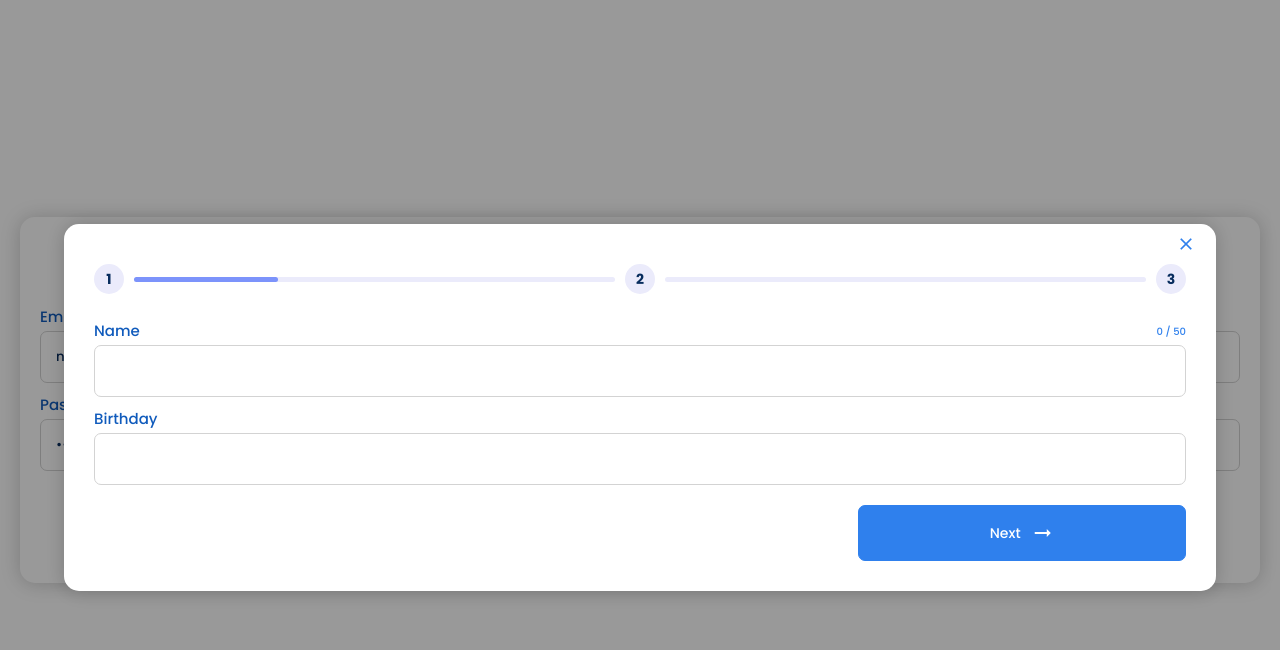
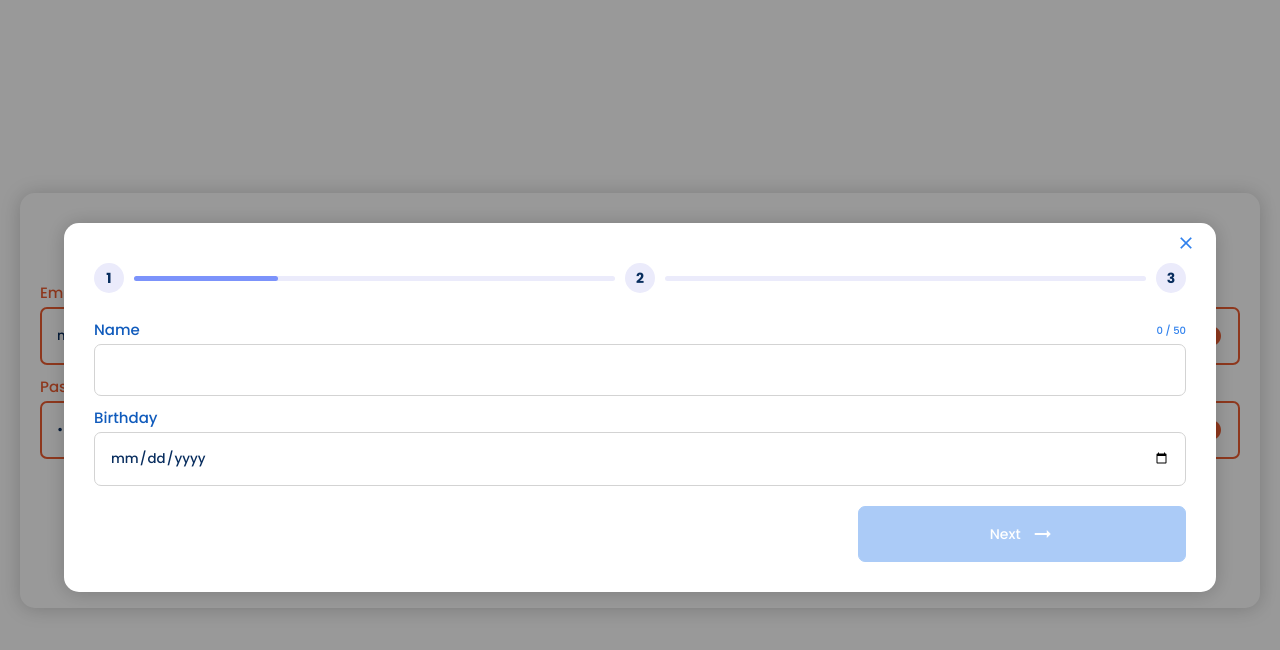
Before and after one commit to Matheus-Galdino/Tweeter, a Vue app: page /login in a window 1280 px wide. Both pictures are taken after typing "name@example.com", "Sample123" into the empty fields and a click on the button "Sign up". Shown: the top 650 px of the page. Built offline with nearby package versions, Linux system fonts and the light colour scheme.

Commit message:
Added some validations and invalid state to input component

```diff
--- a/src/components/Input.vue
+++ b/src/components/Input.vue
@@ -1,20 +1,27 @@
 <template>
-  <div class="input-container">
+  <div :class="['input-container', { error: valid === false }]">
     <div class="input-container__header">
-      <label :for="labelText">{{ labelText }}</label>
+      <label>{{ labelText }}</label>
       <p v-show="showCharCount && inputType != 'date'">
         {{ `${modelValue.length} / ${maxLength}` }}
       </p>
     </div>
+
     <div class="input-container__content">
       <span class="material-icons" v-show="startIcon">{{ startIcon }}</span>
+
       <input
+        ref="input"
         :type="inputType"
-        :id="labelText"
+        :tabindex="tabIndex"
+        :maxlength="maxLength"
+        @blur="validate"
         @input="$emit('update:modelValue', $event.target.value)"
-        :maxlength="maxLength"
       />
-      <span class="material-icons" v-show="endIcon">{{ endIcon }}</span>
+
+      <span class="material-icons-outlined error-icon" v-show="valid === false">
+        error
+      </span>
     </div>
   </div>
 </template>
@@ -43,15 +50,42 @@ export default defineComponent({
     startIcon: {
       type: String,
     },
-    endIcon: {
-      type: String,
+    minLength: {
+      type: Number,
     },
     maxLength: {
       type: Number,
     },
+    tabIndex: {
+      type: Number,
+      default: 0,
+    },
+    required: {
+      type: Boolean,
+      default: false,
+    },
     showCharCount: {
       type: Boolean,
       default: false,
+    },
+    valid: {
+      type: Boolean,
+      default: null,
+    },
+  },
+  methods: {
+    validate(): void {
+      if (this.required && this.modelValue === "") {
+        this.$emit("update:valid", false);
+        return;
+      }
+
+      if (this.minLength && this.modelValue.length < this.minLength) {
+        this.$emit("update:valid", false);
+        return;
+      }
+
+      this.$emit("update:valid", true);
     },
   },
 });
@@ -60,6 +94,24 @@ export default defineComponent({
 <style lang="scss" scoped>
 .input-container {
   margin: 1rem 0;
+
+  &.error {
+    label {
+      color: #ed5d31;
+    }
+
+    .input-container__content {
+      border: 2px solid #ed5d31;
+
+      &:focus-within {
+        border-bottom: 2px solid #ed5d31;
+      }
+    }
+
+    input {
+      caret-color: #ed5d31;
+    }
+  }
 
   &__header {
     display: flex;
@@ -75,18 +127,30 @@ export default defineComponent({
     font-size: 1.5rem;
   }
 
-  input {
-    width: 100%;
+  &__content {
+    display: flex;
+    column-gap: 1rem;
+    align-items: center;
+
     padding: 1.5rem;
-    color: #082d5e;
     border-radius: 7px;
-    caret-color: #105bbc;
     border: 1px solid lightgray;
-    transition: border-bottom 250ms ease-out;
+    transition: border-bottom 200ms ease-out;
 
-    &:focus {
+    &:focus-within {
       border-bottom: 5px solid #2f80ed;
     }
   }
+
+  input {
+    flex-grow: 1;
+    border: none;
+    color: #082d5e;
+    caret-color: #105bbc;
+  }
+
+  .error-icon {
+    color: #ed5d31;
+  }
 }
 </style>
--- a/src/components/Signup.vue
+++ b/src/components/Signup.vue
@@ -10,11 +10,21 @@
         <div :class="['connector', { active: step >= 1 }]">
           <div class="inner-bg"></div>
         </div>
-        <li :class="{ active: step > 2 }" @click="step = 2">2</li>
+        <li
+          :class="{ active: step > 2 }"
+          @click="if (validations.namee && validations.birthday) step = 2;"
+        >
+          2
+        </li>
         <div :class="['connector', { active: step >= 2 }]">
           <div class="inner-bg"></div>
         </div>
-        <li :class="{ active: step == 3 }" @click="step = 3">3</li>
+        <li
+          :class="{ active: step == 3 }"
+          @click="if (validations.username && validations.email) step = 3;"
+        >
+          3
+        </li>
       </ul>
     </div>
 
@@ -22,14 +32,26 @@
       <section v-show="step == 1">
         <Input
           labelText="Name"
+          :minLength="3"
           :maxLength="50"
+          :required="true"
           :showCharCount="true"
           v-model="user.name"
+          v-model:valid="validations.name"
         />
 
-        <Input labelText="Birthday" v-model="user.birthday" />
+        <Input
+          labelText="Birthday"
+          inputType="date"
+          :required="true"
+          v-model="user.birthday"
+          v-model:valid="validations.birthday"
+        />
 
-        <button @click="step = 2">
+        <button
+          :disabled="!validations.name || !validations.birthday"
+          @click="step = 2"
+        >
           Next
           <span class="material-icons-outlined"> arrow_right_alt </span>
         </button>
@@ -38,13 +60,22 @@
       <section v-show="step == 2">
         <Input
           labelText="Username"
+          :minLength="5"
           :maxLength="50"
+          :required="true"
           :showCharCount="true"
           v-model="user.username"
+          v-model:valid="validations.username"
         />
-        <Input labelText="Email" inputType="email" v-model="user.email" />
+        <Input
+          labelText="Email"
+          inputType="email"
+          :required="true"
+          v-model="user.email"
+          v-model:valid="validations.email"
+        />
 
-        <button @click="step = 3">
+        <button :disabled="!validations.username || !validations.email" @click="step = 3">
           Next
           <span class="material-icons-outlined"> arrow_right_alt </span>
         </button>
@@ -53,36 +84,35 @@
       <section v-show="step == 3">
         <Input
           labelText="Password"
+          inputType="password"
+          :minLength="8"
           :maxLength="20"
+          :required="true"
           :showCharCount="true"
           v-model="user.password"
+          v-model:valid="validations.password"
         />
 
         <Input
           labelText="Confirm Password"
+          inputType="password"
+          :minLength="8"
           :maxLength="20"
+          :required="true"
           :showCharCount="true"
           v-model="confirmPassword"
+          v-model:valid="confirmPasswordValid"
         />
 
         <button @click="signup">Sign up</button>
       </section>
-      <!--
-          <Select
-          :options="options"
-          v-model:selected="selected"
-        />
-         {{ `${selected.text} || ${selected.value}` }} -->
     </div>
   </section>
 </template>
 
 <script lang="ts">
 import Input from "./Input.vue";
-// import Select from "./Select.vue";
-import SelectOption from "@/models/SelectOption.interface";
-
-import { defineComponent, PropType } from "vue";
+import { defineComponent } from "vue";
 
 export default defineComponent({
   name: "Signup",
@@ -90,21 +120,21 @@ export default defineComponent({
   data() {
     return {
       step: 1,
-      selected: {
-        type: Object as PropType<SelectOption>,
-      },
       user: {
         name: "",
         email: "",
         birthday: "",
         username: "",
       },
+      validations: {
+        name: null,
+        birthday: null,
+        username: null,
+        email: null,
+        password: null,
+      },
       confirmPassword: "",
-      options: [
-        { text: "Option a", value: "A" },
-        { text: "Option b", value: "B" },
-        { text: "Option c", value: "C" },
-      ] as SelectOption[],
+      confirmPasswordValid: null,
     };
   },
   methods: {
--- a/src/models/SelectOption.interface.ts
+++ /dev/null
@@ -1,4 +0,0 @@
-export default interface SelectOption {
-  text: string;
-  value: string | number;
-}
--- a/src/scss/partials/_globals.scss
+++ b/src/scss/partials/_globals.scss
@@ -18,6 +18,11 @@ button {
   background: #2f80ed;
   border: 1px solid #2f80ed;
 
+  &:disabled {
+    opacity: 0.4;
+    cursor: not-allowed;
+  }
+
   &:hover {
     background: #105bbc;
   }
--- a/src/views/Login.vue
+++ b/src/views/Login.vue
@@ -5,12 +5,29 @@
 
       <h1>Join now!</h1>
 
-      <Input labelText="Email" inputType="email" v-model="email" />
-      <Input labelText="Password" inputType="password" v-model="password" />
+      <Input
+        labelText="Email"
+        inputType="email"
+        v-model="user.email"
+        v-model:valid="validations.email"
+        :required="true"
+      />
+      <Input
+        labelText="Password"
+        inputType="password"
+        v-model="user.password"
+        v-model:valid="validations.password"
+        :required="true"
+      />
 
       <a href="#">Forgot password?</a>
 
-      <button @click.prevent="login">Login</button>
+      <button
+        @click.prevent="login"
+        :disabled="!validations.email || !validations.password"
+      >
+        Login
+      </button>
       <button class="signup" @click.prevent="isSigningUp = true">
         Sign up
       </button>
@@ -34,8 +51,14 @@ export default defineComponent({
   components: { Input, Mask, Signup },
   data() {
     return {
-      email: "",
-      password: "",
+      user: {
+        email: "",
+        password: "",
+      },
+      validations: {
+        email: null,
+        password: null,
+      },
       isSigningUp: false,
     };
   },
@@ -75,7 +98,7 @@ h1 {
 }
 
 a {
-  display: inline-block;
+  display: block;
 
   color: #2f80ed;
   margin: 1rem 0 2rem;
```
Also changed, not shown: src/components/Select.vue (deleted, +0 -47 lines).
